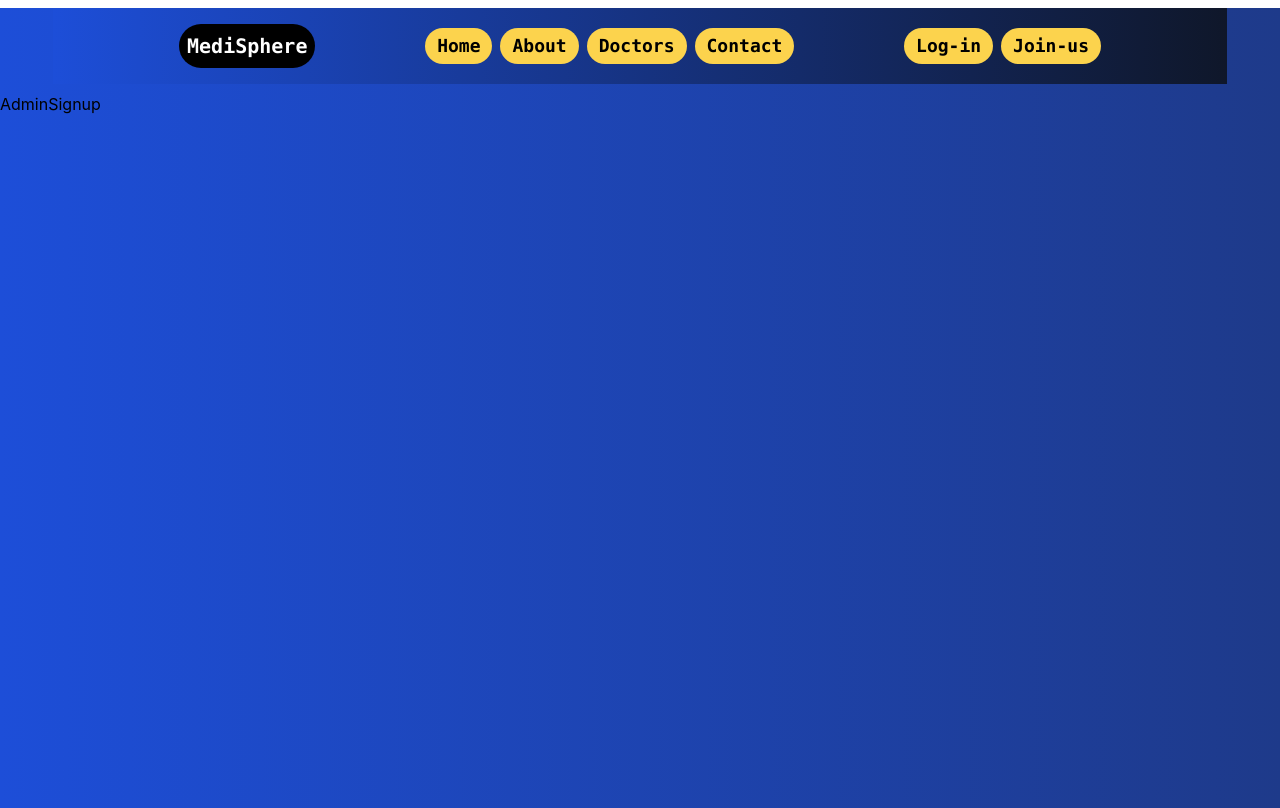
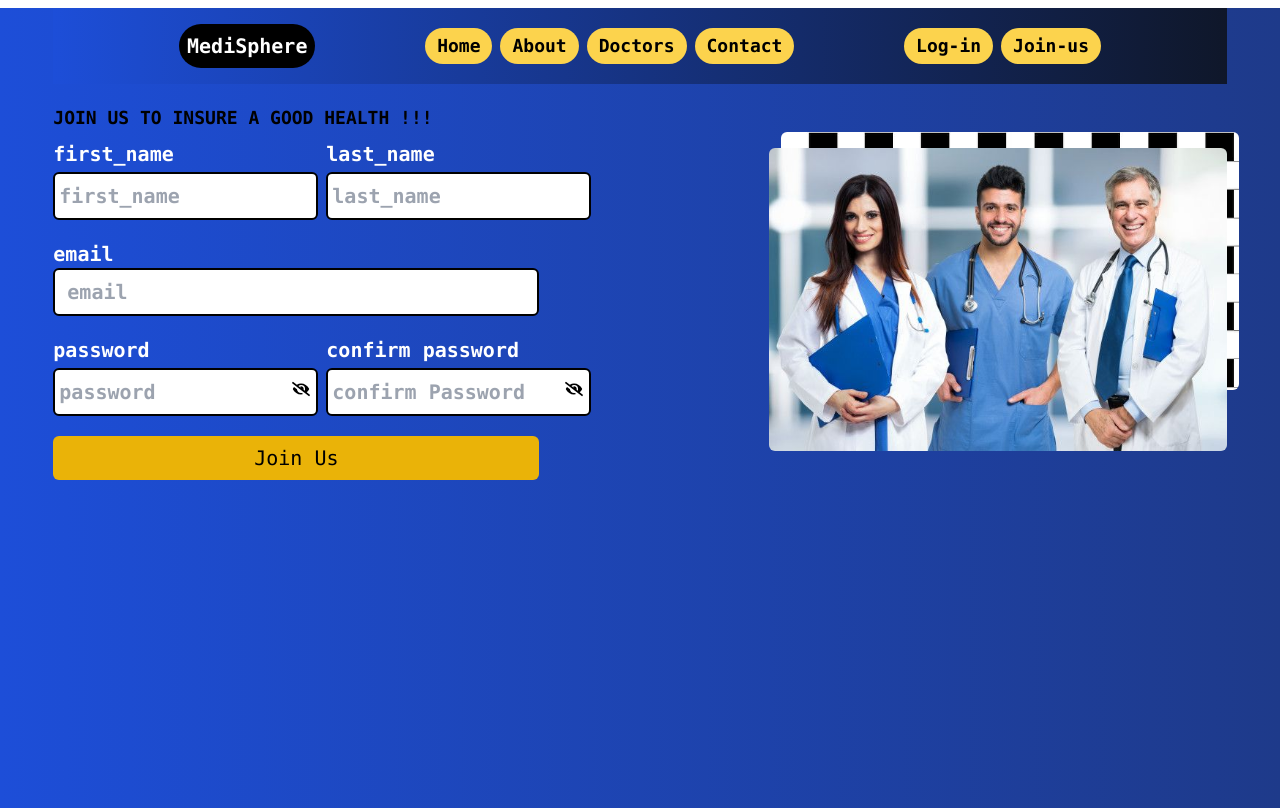
Before and after one commit to prabhjeet13/medisphere, a React (Create React App) app in the folder frontend/: page /admin/signup in a window 1280 px wide. Built offline with nearby package versions, Linux system fonts and the light colour scheme.

Commit message:
almost done everything

```diff
--- a/frontend/src/Components/common/Sidebar.js
+++ b/frontend/src/Components/common/Sidebar.js
@@ -36,7 +36,7 @@ const Sidebar = () => {
 
                    {
                       userData.account_type !== "admin" && (
-                            <div>
+                            <div className='flex flex-col gap-8'>
                                 <Link to= {'/dashboard/nextappointments'}>
                                     <div className= {`text-center p-1 underline border-2`}>Next Appointments</div>
                                 </Link>
--- a/frontend/src/Pages/AddSpecialization.js
+++ b/frontend/src/Pages/AddSpecialization.js
@@ -1,11 +1,61 @@
 import React, { useEffect , useState } from 'react'
-
+import toast from 'react-hot-toast';
+import { specialization } from '../services/apis';
+import axios from 'axios';
+import { useSelector } from 'react-redux';
 const AddSpecialization = () => {
 
+  const [formData,setFormData] = useState({
+       name: "",
+       description : "",
+  });
+
+  const {token} = useSelector((state) => state.profile);
+
+  const textboxvaluechange = (e) => {
+    setFormData( (prev) => ({
+      ...prev,
+      [e.target.name] : e.target.value,
+    })
+  )}
+
+  const submitHandler = async (e) => {
+    e.preventDefault();
+    const tid = toast.loading('wait ...');
+      try {
+            const response = await axios.post(specialization.add,{...formData,token});
+
+            if(!response.data.success)
+            {
+               throw new Error('do again');
+            }else {
+              toast.success('done');
+            }
+      }catch(error)
+      {
+        toast.error(' Medisphere - try again later');
+      }
+      toast.dismiss(tid);
+  }
 
 
   return (
-    <></>
+    <div className='w-[82%] p-2 m-2 font-mono'>
+          <p className='text-xl text-white font-bold underline'>Add Specialization</p>
+          <form onSubmit = {submitHandler} className='p-2 m-2 border-2 border-red-400 gap-4 flex flex-col'>
+                    <div className='flex flex-col gap-2'>
+                          <label htmlFor='name'> Name: </label>
+                          <input onChange = {textboxvaluechange} className='text-black p-2 rounded-md' value={formData.name} id = 'name' name = 'name'  type = 'text' placeholder='name'/>
+                    </div>
+
+                    <div className='flex flex-col gap-2'>
+                        <label htmlFor='description'> Description: </label>
+                        <input onChange = {textboxvaluechange} className = 'text-black p-2 rounded-md' type = 'text' name = 'description' id = 'description' value = {formData.description} placeholder='description' />
+                    </div>
+
+                    <button type='submit' className='text-black bg-yellow-500 p-2 rounded-full font-bold w-fit transition-all duration-200 hover:scale-90'> Save </button>
+          </form>
+    </div>
   )
 }
 
--- a/frontend/src/Pages/AdminSignup.js
+++ b/frontend/src/Pages/AdminSignup.js
@@ -1,8 +1,101 @@
-import React from 'react'
+import React , { useEffect, useState } from 'react'
+import imagebg from '../assets/images/imagebg.jpg';
+import axios from 'axios';
+import { FaEye } from 'react-icons/fa';
+import { FaEyeSlash } from 'react-icons/fa';
+import {toast} from 'react-hot-toast';
+import {sendOtp} from '../services/db_functions';
+import { useNavigate } from 'react-router-dom';
+import { useDispatch } from 'react-redux';
+import imagessignupdoc from '../assets/images/background_doctors.jpg';
 
 const AdminSignup = () => {
+
+   const dispatch = useDispatch();
+      const navigate = useNavigate();
+      const [showpassword,setshowpassword] = useState(false);
+      const [showconfirmpassword,setshowconfirmpassword] = useState(false);
+
+          const [formData,setFormData] = useState({
+            first_name: "",
+            last_name: "",
+            email: "",
+            password : "",
+            confirmPassword: "",
+            account_type : "",
+            status : "",
+          });
+          const textboxvaluechange = (e) => {
+            setFormData( (prev) => ({
+              ...prev,
+              [e.target.name] : e.target.value,
+            })
+          )}
+      const submitHandler = async (e) => {
+              e.preventDefault();
+              if(formData.password !== formData.confirmPassword)
+              {
+                toast.error('both passwords are not matched try again');
+                return;
+              }
+              formData.account_type = 'admin';
+              formData.status = 'active';
+              await sendOtp(formData,dispatch,navigate);
+    }
   return (
-    <div className=''>AdminSignup</div>
+        <div className='mx-auto w-11/12 max-w-[1260px] md:flex md:flex-row items-center justify-evenly md:mt-5 flex flex-col-reverse gap-36'>
+
+            {/* form section */}
+             <div className='w-[50%] flex flex-col gap-2'>
+                <p className='font-bold font-mono text-lg text-black uppercase'>Join Us to insure a good health !!!</p>
+                <form className='flex flex-col gap-5 font-mono font-semibold text-xl' onSubmit={submitHandler}>
+
+                    <div className='md:flex md:flex-row gap-2 flex flex-col'>
+                          <div className='flex flex-col gap-1'>
+                              <label htmlFor='first_name' className='text-white'>
+                                  first_name
+                              </label>
+                              <input onChange = {textboxvaluechange} value = {formData.first_name} type = 'text' id = 'first_name' name='first_name' placeholder='first_name' className='py-2 px-1 rounded-md  text-black bg-white border-2 border-black' required/>
+                          </div>
+                          <div className='flex flex-col gap-1'>
+                              <label htmlFor='last_name' className='text-white'>
+                                  last_name
+                              </label>
+                              <input onChange = {textboxvaluechange} value = {formData.last_name} type = 'text' id = 'last_name' name='last_name' placeholder='last_name' className='py-2 rounded-md px-1 text-black bg-white border-2 border-black' required/>
+                          </div>
+                    </div>
+                    <div className='flex flex-col md:w-[85%]'>
+                      <label htmlFor='email' className='text-white'>
+                          email
+                      </label>
+                      <input onChange = {textboxvaluechange} value = {formData.email} type = 'text' id = 'email' name = 'email' placeholder='email' className='border-2 border-black py-2 rounded-md px-3 text-black' required/>
+                    </div>
+                  <div className='md:flex md:flex-row gap-2 flex flex-col'>
+                    <div className='flex flex-col gap-1 relative'>
+                              <label htmlFor='password' className='text-white'> password </label>
+                              <input onChange = {textboxvaluechange} value = {formData.password} type = {`${showpassword ? "text" : "password" }`} id = 'password' name='password' placeholder='password' className='px-1 border-2 border-black py-2 rounded-md  text-black' required/>
+                              <FaEye onClick={() => {setshowpassword(false)} } className={`${showpassword ? "visible" : "invisible"} absolute text-lg top-11 right-2 cursor-pointer`}  />
+                              <FaEyeSlash onClick={() => {setshowpassword(true)}} className= {`${showpassword ? "invisible" : "visible"} absolute text-lg top-11 right-2 cursor-pointer`} />
+                    </div>
+                    <div className='flex flex-col gap-1 relative'>
+                    <label htmlFor='confirmPassword' className='text-white'> confirm password </label>
+                              <input onChange = {textboxvaluechange} value = {formData.confirmPassword} type = {`${showconfirmpassword ? "text" : "password" }`} id = 'confirmPassword' name='confirmPassword' placeholder='confirm Password' className='border-2 border-black py-2 rounded-md  text-black px-1' required/>
+                              <FaEye onClick={() => {setshowconfirmpassword(false)} } className={`${showconfirmpassword ? "visible" : "invisible"} absolute text-lg top-12 right-2 cursor-pointer`}  />
+                              <FaEyeSlash onClick={() => {setshowconfirmpassword(true)}} className= {`${showconfirmpassword ? "invisible" : "visible"} absolute text-lg top-11 right-2 cursor-pointer`} />
+                    </div>
+                  </div>
+                  <button type='Submit' className='bg-yellow-500 text-black text-xl font-mono font-medium px-4 py-2 rounded-md w-[85%] transition-all duration-200 hover:scale-95 hover:bg-yellow-400'>
+                      Join Us
+                  </button>
+
+                </form>
+             </div>
+            {/* image part*/}
+            <div className='w-[40%] relative md:visible invisible'>
+              <img src= {imagebg} className='absolute -right-3 -top-40 rounded-md'/>
+              <img src = {imagessignupdoc} className= 'absolute -top-36 rounded-md'/>
+            </div>
+        </div>
   )
 }
 
--- a/frontend/src/services/db_functions.js
+++ b/frontend/src/services/db_functions.js
@@ -31,6 +31,8 @@ export const signup = async (formData,navigate) => {
             response = await axios.post(patient.signup,formData);
         }else if(formData.account_type === "doctor") {
             response = await axios.post(doctor.signup,formData);
+        }else if(formData.account_type === "admin") {
+            response = await axios.post(admin.signup,formData);
         }
         if(!response.data.success) {
             throw new Error('not able to sign up');
```
Also changed, not shown: frontend/src/Pages/GivePermission.js (+30 -5 lines), 2 other files (tests, documents, lock files or other folders).
